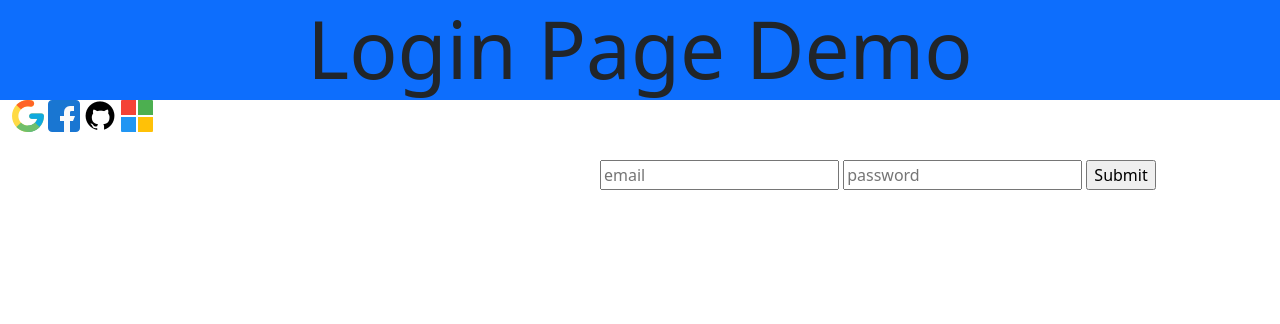
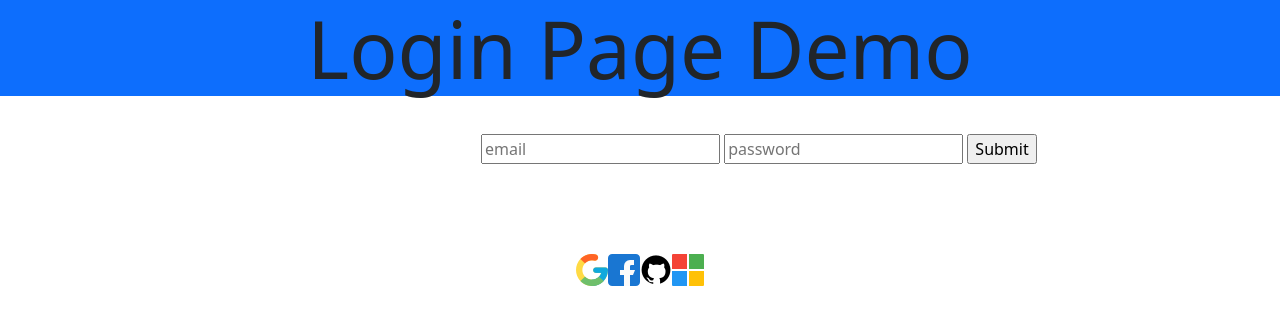
Before and after one commit to prathameshza/Firebase-login, a plain HTML site: page index.html in a window 1280 px wide. Drawn offline with nearby package versions, Linux system fonts and the light colour scheme; no server answers.

Commit message:
Update style.css

```diff
--- a/style.css
+++ b/style.css
@@ -1,21 +1,19 @@
-.selector-for-some-widget {
-    box-sizing: content-box;
-  }
+#mainbar{
+    text-align: center;
+}
 
-#mainbar{
-    height: 100px;
-    background-color: rgb(0, 0, 0);
-    text-align: center;
+.container-sm{
+    position: relative;
 }
 
 #invals{
     position: absolute;
-    left: 75vh;
-    top: 20vh;
+    padding-top: 30px;
+    padding-left: 35%;
 }
 
-#image-tab{
-    position: absolute;
-    left: 88vh;
-    top: 30vh;
+#ima{
+    padding-top: 150px;
+    display: flex;
+    justify-content: center;
 }
```
